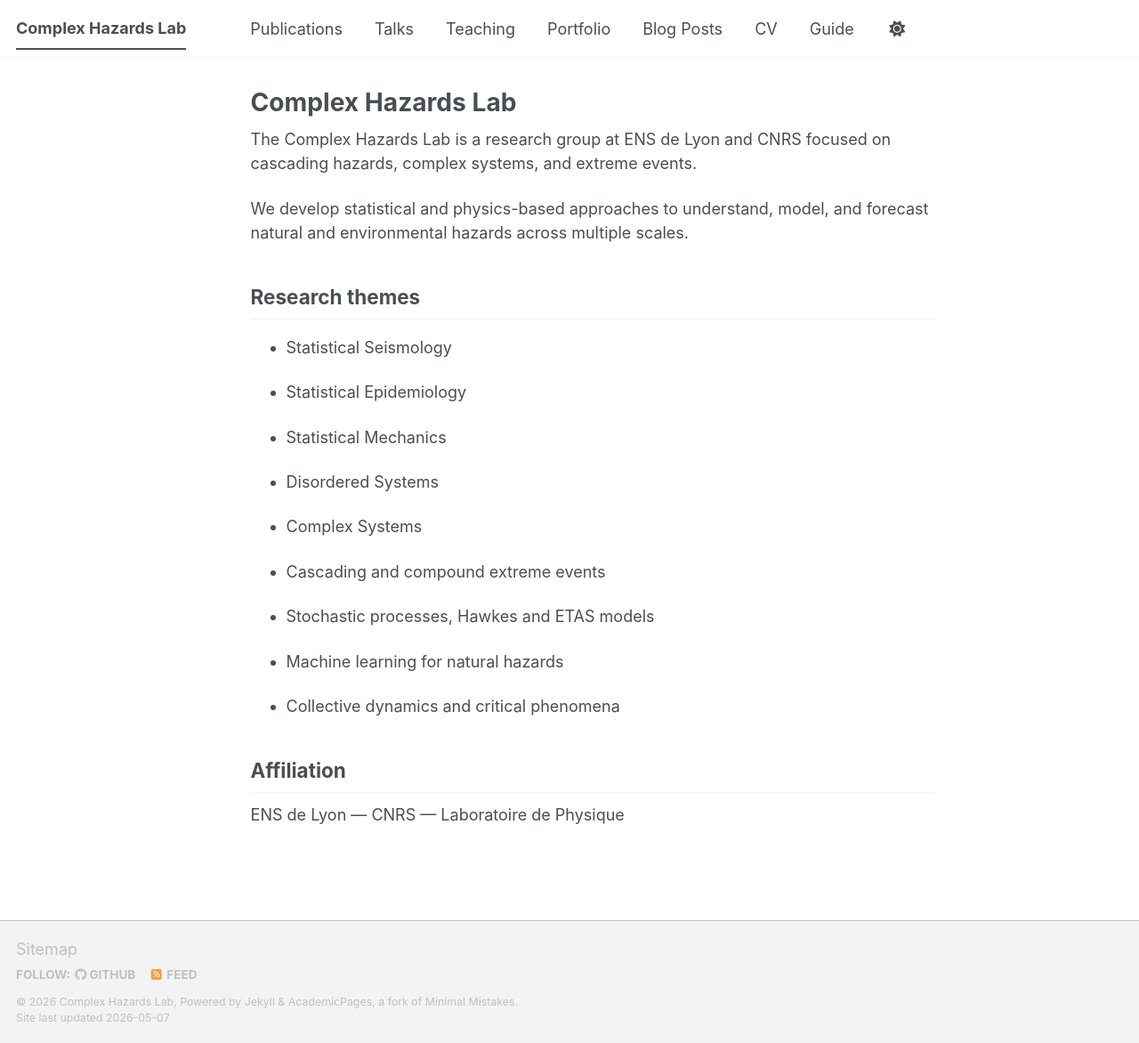
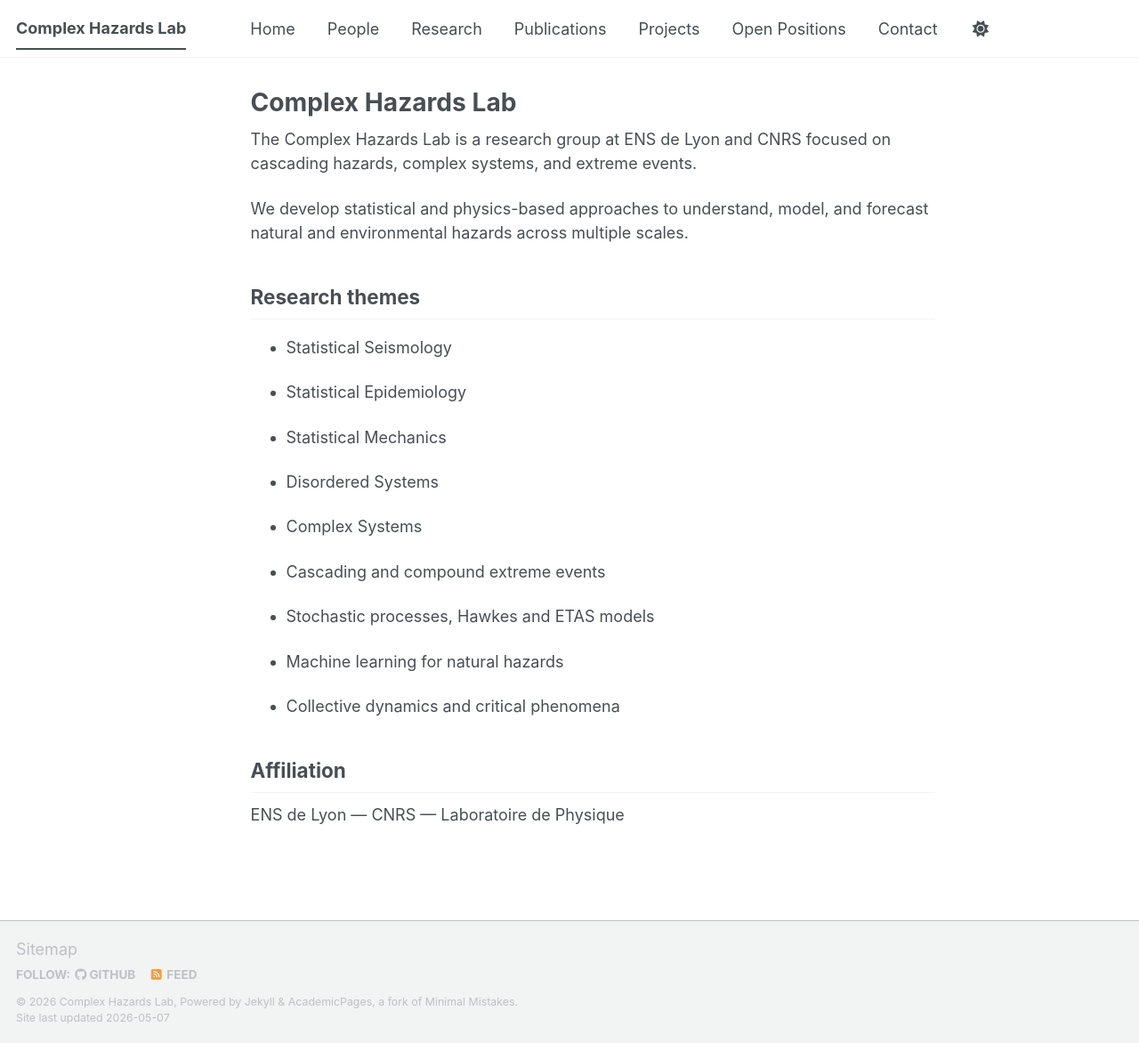
Before and after one commit to complex-hazards-lab/complex-hazards-lab.github.io, a Jekyll site: the page built from _pages/about.md, in a window 1280 px wide and 1172 px high. Shown: the whole window at 89% size. Built offline with Jekyll 4.4.1, drawn with Linux system fonts in a browser that asks for light colours; a script bundle is joined from its source files by our own code; library files that are not in the unit come from our copies.

Commit message:
Update navigation.yml

```diff
--- a/_data/navigation.yml
+++ b/_data/navigation.yml
@@ -8,26 +8,23 @@
 #      Markdown formatted page while the second is generated using JSON.
 
 main:
+  - title: "Home"
+    url: /
+
+  - title: "People"
+    url: /people/
+
+  - title: "Research"
+    url: /research/
+
   - title: "Publications"
     url: /publications/
 
-  - title: "Talks"
-    url: /talks/
+  - title: "Projects"
+    url: /projects/
 
-  - title: "Teaching"
-    url: /teaching/
+  - title: "Open Positions"
+    url: /positions/
 
-  - title: "Portfolio"
-    url: /portfolio/
-
-  - title: "Blog Posts"
-    url: /year-archive/
-
-  - title: "CV"
-    url: /cv/
-
-  # - title: "CV"
-  #   url: /cv-json/
-
-  - title: "Guide"
-    url: /markdown/
+  - title: "Contact"
+    url: /contact/
```
